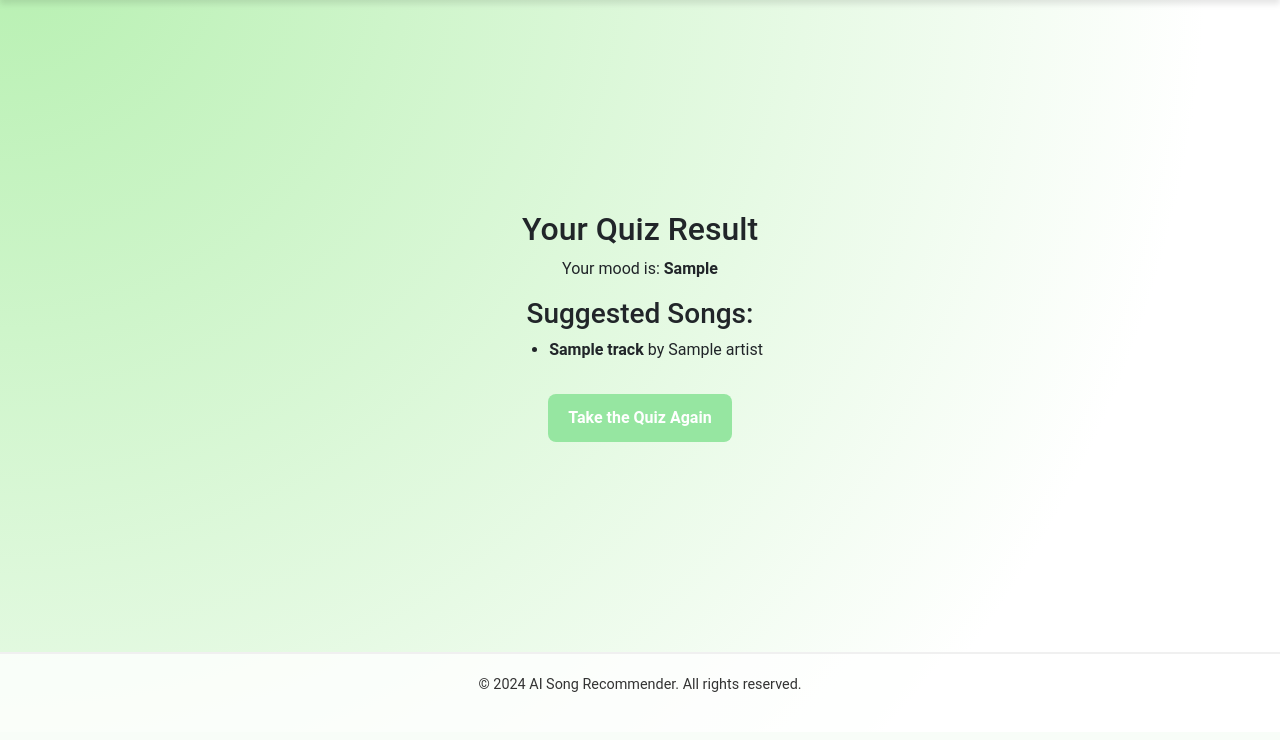
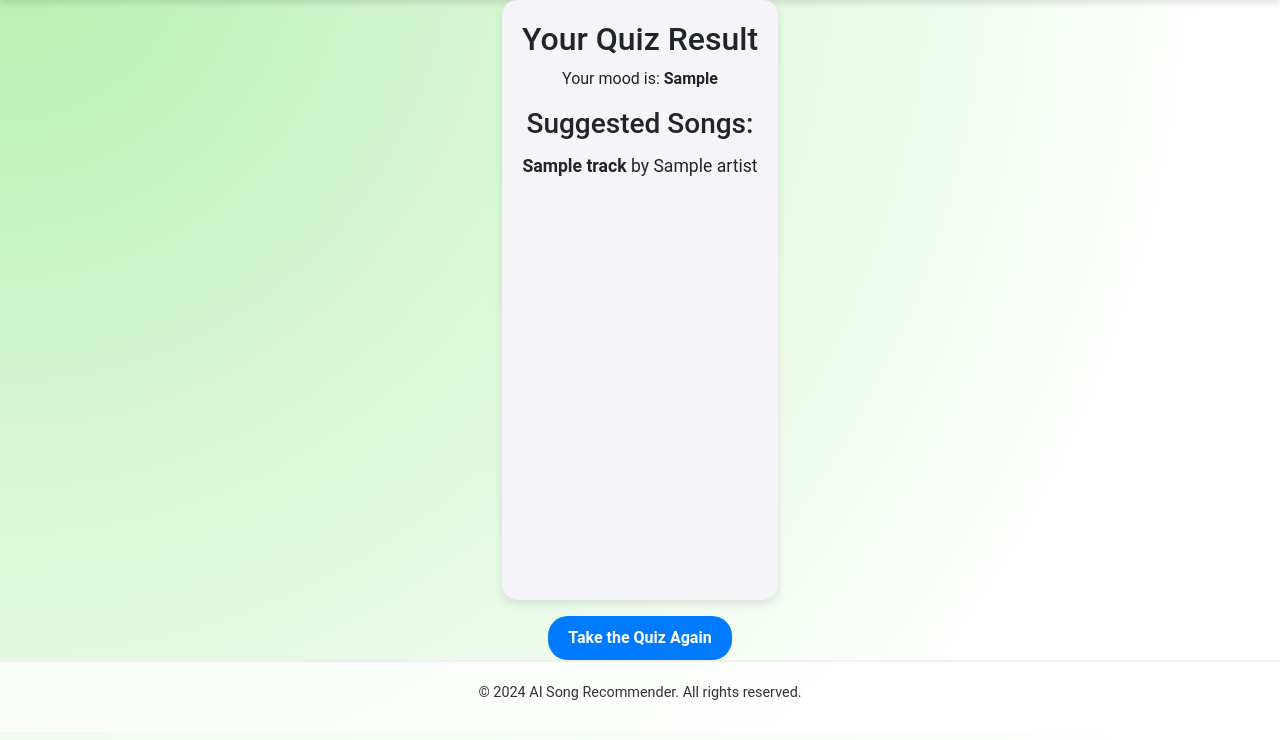
Before and after one commit to DEVSaptaswa/Song_Recommendation_System, a Django app: template spotify_recom/main/templates/main/quiz_result.html in a window 1280 px wide. Shown: the part 68-808 px from the top of the page. Before the commit the page ends 760 px from the top, so only its background shows below. Run offline with Django 5.2, Linux system fonts and the light colour scheme; the template is opened without the code that fills it: most values are stand-ins (such as "Sample title", 1, 10 or a date in 2020); parts of the project's set-up code (start-up, migrations or seed data) failed here and were passed over.

Commit message:
Final Commit.

```diff
--- a/spotify_recom/main/templates/main/dashboard.html
+++ b/spotify_recom/main/templates/main/dashboard.html
@@ -6,6 +6,7 @@
     <div class="button-container mt-4">
         <a href="{% url 'weather_mood_music' %}" class="btn btn-success btn-lg rounded-pill mx-3 px-5 py-3">Weather Mood Music</a>
         <a href="{% url 'facial_mood_detection' %}" class="btn btn-secondary btn-lg rounded-pill mx-3 px-5 py-3">Facial Mood Detection</a>
+        <a href="{% url 'quiz_page' %}" class="btn btn-success btn-lg rounded-pill mx-3 px-5 py-3">Mood Quiz</a>
     </div>
 </div>
 
--- a/spotify_recom/main/templates/main/quiz_result.html
+++ b/spotify_recom/main/templates/main/quiz_result.html
@@ -16,6 +16,54 @@
         <p>No song suggestions found for this mood.</p>
     {% endif %}
 
-    <a href="{% url 'quiz_page' %}" class="btn btn-primary mt-3">Take the Quiz Again</a>
 </div>
+<a href="{% url 'quiz_page' %}" class="btn btn-primary mt-3">Take the Quiz Again</a>
+
+<style>
+    .result-container {
+        max-width: 700px;
+        margin: 0 auto;
+        padding: 20px;
+        background: #f4f4f9;
+        border-radius: 15px;
+        box-shadow: 0 4px 8px rgba(0, 0, 0, 0.1);
+        height: 75vh; /* Fixed height for the result container */
+        overflow-y: auto; /* Enable scrolling */
+    }
+
+    .result-container ul {
+        list-style-type: none;
+        padding: 0;
+    }
+
+    .result-container li {
+        padding: 5px 0;
+        font-size: 1.1rem;
+    }
+
+    .btn-primary {
+        background-color: #007bff;
+        border: none;
+        border-radius: 20px;
+        padding: 10px 20px;
+    }
+
+    .btn-primary:hover {
+        background-color: #0056b3;
+    }
+
+    /* Optional: Adjusting the scrollbar appearance */
+    .result-container::-webkit-scrollbar {
+        width: 6px;
+    }
+
+    .result-container::-webkit-scrollbar-thumb {
+        background: #007bff;
+        border-radius: 10px;
+    }
+
+    .result-container::-webkit-scrollbar-thumb:hover {
+        background: #0056b3;
+    }
+</style>
 {% endblock %}
--- a/spotify_recom/main/views.py
+++ b/spotify_recom/main/views.py
@@ -5,6 +5,9 @@
 import requests  # Import requests to make the API call
 import pandas as pd
 import random
+import csv
+import base64
+import io
 
 # API_URL = "https://api.openweathermap.org/data/2.5/weather"
 # API_KEY = settings.WEATHER_API_KEY
@@ -172,7 +175,7 @@
 from django.shortcuts import render
 import os
 
-BASE_DIR = os.path.dirname(os.path.dirname(os.path.abspath(_file_)))
+BASE_DIR = os.path.dirname(os.path.dirname(os.path.abspath(__file__)))
 
 from django.conf import settings
 
```
Also changed, not shown: spotify_recom/main/templates/main/quiz_page.html (+20 -0 lines).
